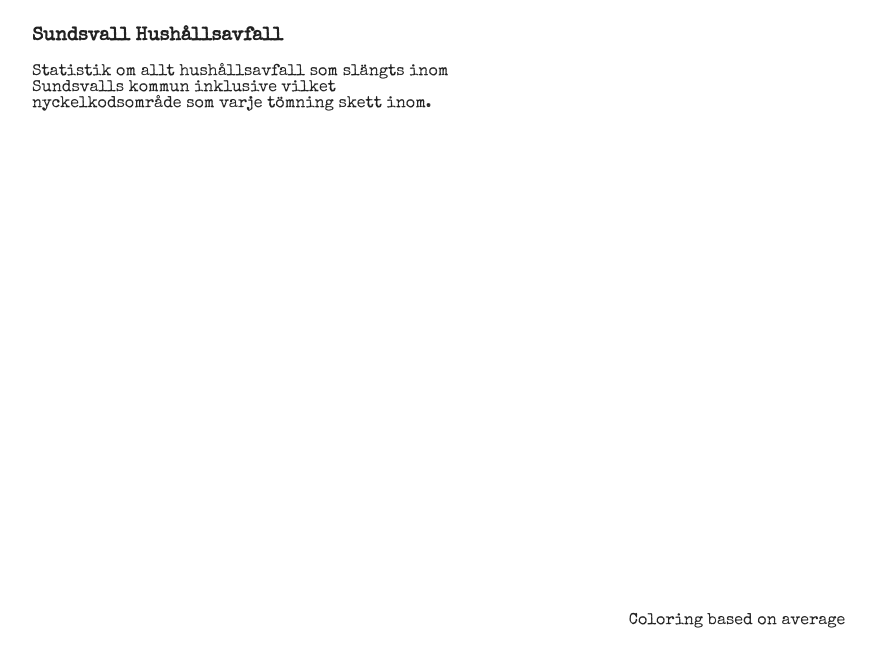
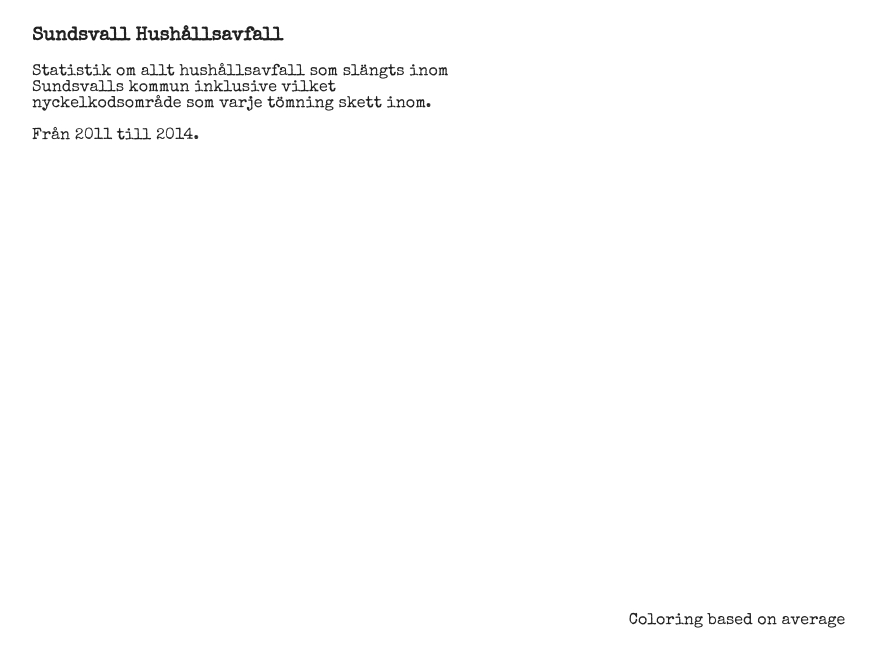
Before and after one commit to code-guru/nyko, a plain HTML site: page v2/index.html in a window 1280 px wide. Shown: the whole page, without its empty margins (128-1004 px from the left). Drawn offline with nearby package versions, Linux system fonts and the light colour scheme.

Commit message:
Version 2.01

```diff
--- a/v2/index.html
+++ b/v2/index.html
@@ -13,7 +13,13 @@
     <div id="container" style="width:960px; margin-left: auto; margin-right: auto;">
         <div id="desc" style="width:420px;float:left;">
             <h3>Sundsvall Hushållsavfall</h3>
-            <span style="font-size:12pt">Statistik om allt hushållsavfall som slängts inom Sundsvalls kommun inklusive vilket nyckelkodsområde som varje tömning skett inom.</span>
+            <span style="font-size:12pt">
+                Statistik om allt hushållsavfall som slängts inom Sundsvalls kommun inklusive vilket nyckelkodsområde som varje tömning skett inom.
+                <br><br>
+                Från 2011 till 2014.
+            </span>
+
+
         </div>
         <div id="graphic" style="float: right">
             <svg width="510" height="600" id="svallsvg"></svg>
```
